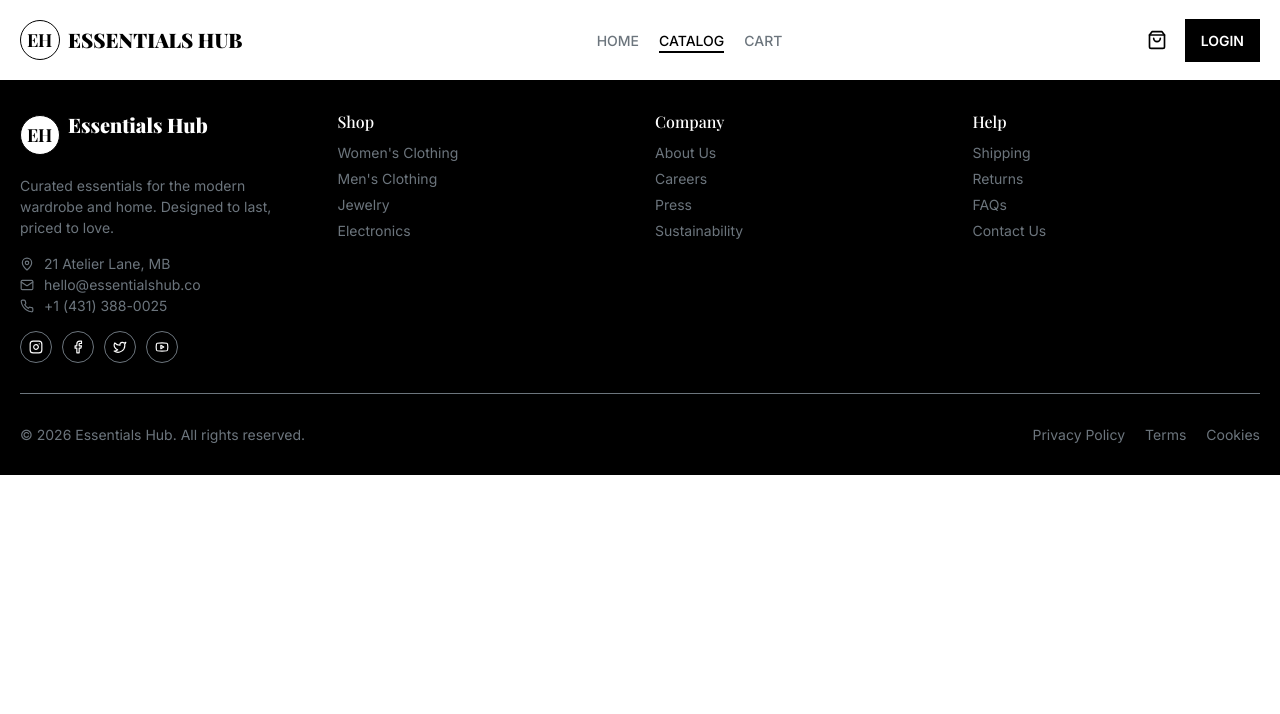
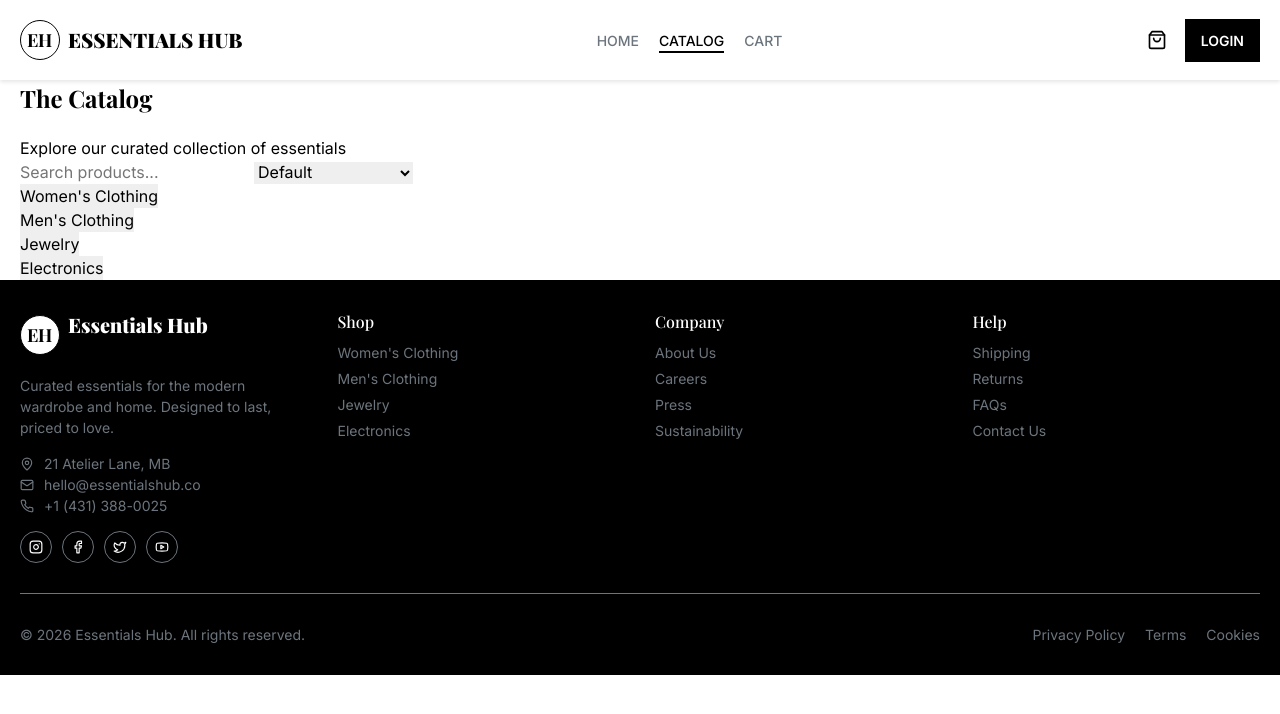
Before and after one commit to Fejiro001/essentials-hub, a React (Create React App) app: page /catalog in a window 1280 px wide. Shown: the top 714 px of the page. Built offline with nearby package versions, Linux system fonts and the light colour scheme; a web font is replaced by a local one.

Commit message:
Created initial structure for the catalog page

```diff
--- a/src/pages/Catalog.js
+++ b/src/pages/Catalog.js
@@ -1,7 +1,45 @@
 import "../css/Catalog.css";
+const CATEGORIES = [
+  { key: "women's clothing", label: "Women's Clothing" },
+  { key: "men's clothing", label: "Men's Clothing" },
+  { key: "jewelry", label: "Jewelry" },
+  { key: "electronics", label: "Electronics" }
+];
 
 function Catalog() {
-  return <></>;
+  return (
+    <main>
+      <section className="catalog-banner">
+        <div className="container">
+          <h2>The Catalog</h2>
+          <p>Explore our curated collection of essentials</p>
+        </div>
+      </section>
+      <section>
+        <div className="container">
+          <div className="catalog-filter">
+            <div>
+              <input type="text" placeholder="Search products..." />
+              <select name="sort">
+                <option value="default">Default</option>
+                <option value="price-asc">Price: Low to High</option>
+                <option value="pricedesc">Price: High to Low</option>
+              </select>
+            </div>
+            <ul>
+              {CATEGORIES.map((cat) => (
+                <li key={cat.key}>
+                  <button>{cat.label}</button>
+                </li>
+              ))}
+            </ul>
+          </div>
+          {/* PRODUCTS */}
+          <ul></ul>
+        </div>
+      </section>
+    </main>
+  );
 }
 
 export default Catalog;
```
